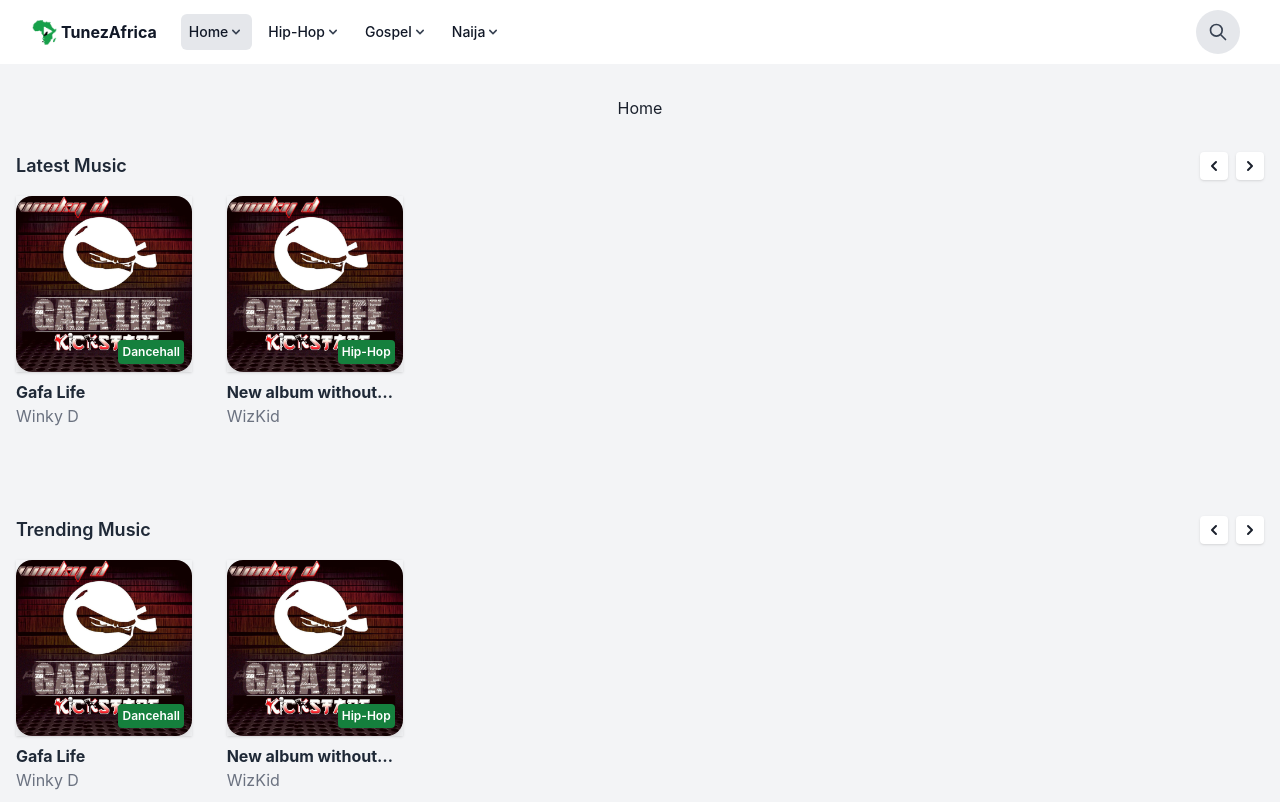
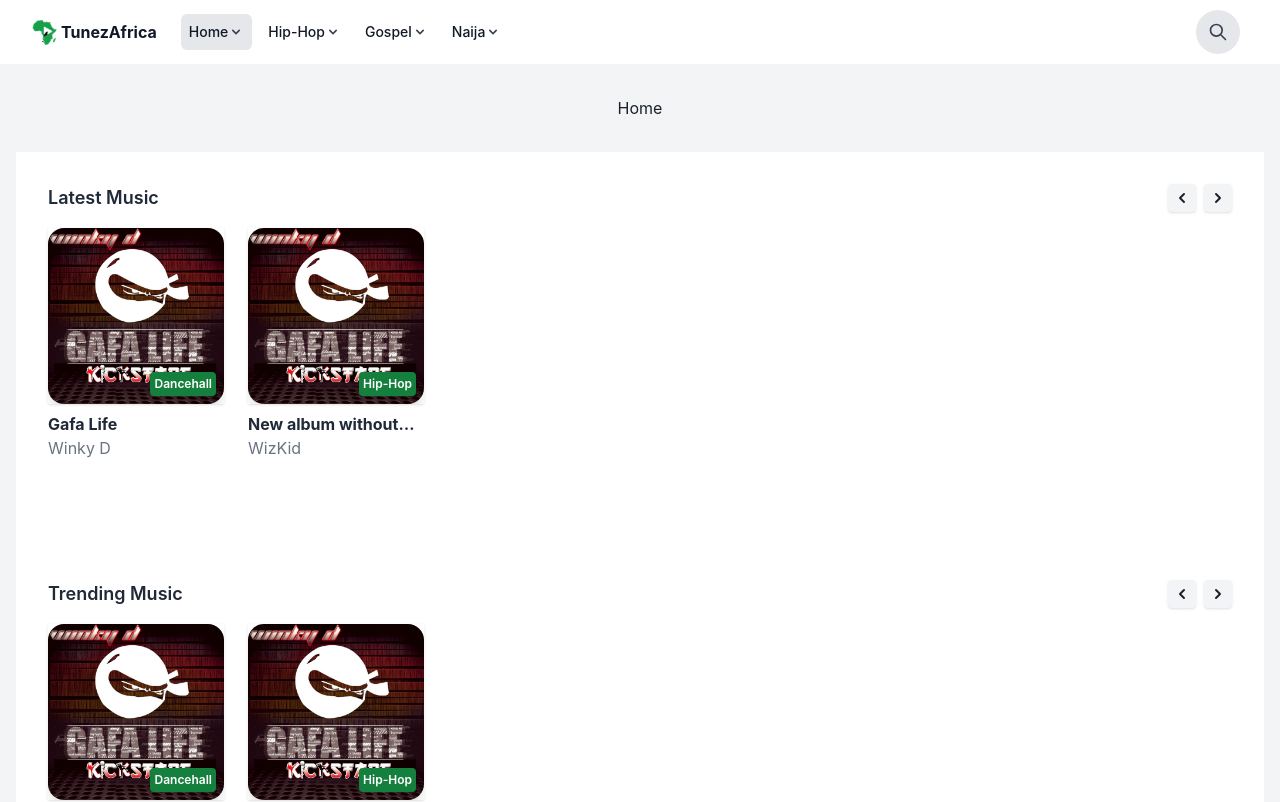
Before and after one commit to tatendabakozw/tunezafrica, a Next.js app: page / in a window 1280 px wide. Shown: the top 802 px of the page. Built offline with nearby package versions, Linux system fonts and the light colour scheme.

Commit message:
fix: styling fix

```diff
--- a/components/music_components/LatestMusic.jsx
+++ b/components/music_components/LatestMusic.jsx
@@ -5,14 +5,14 @@ import cover_1 from "../../public/cover.jpg";
 
 function LatestMusic({heading, music}) {
   return (
-    <div className="flex flex-col md:pb-20 pb-8">
+    <div className="flex flex-col md:pb-20 md:p-8 md:pb-0 pb-8 md:bg-white">
     <div className="flex flex-row justify-between pb-4">
       <p className="text-gray-800 text-lg font-semibold">{heading}</p>
       <div className="icons flex flex-row items-center gap-2">
-        <span className="bg-white shadow p-1 rounded">
+        <span className="md:bg-gray-100 bg-white shadow p-1 rounded">
           <ChevronLeftIcon height={20} width={20} />
         </span>
-        <span className="bg-white shadow p-1 rounded">
+        <span className="md:bg-gray-100 bg-white shadow p-1 rounded">
           <ChevronRightIcon height={20} width={20} />
         </span>
       </div>
```
